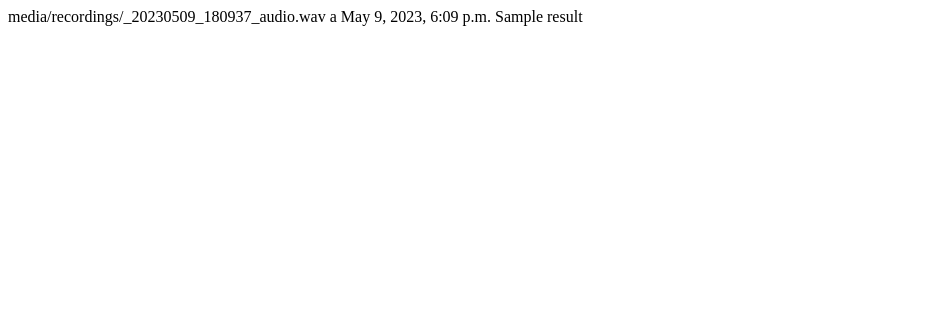
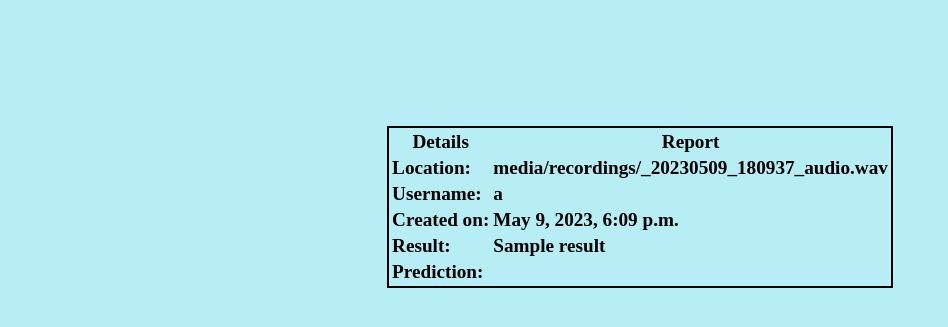
Before and after one commit to somgupta50/web3, a Django app: template templates/predict_depression.html in a window 1280 px wide. Shown: the top 327 px of the page, without its empty margins (0-948 px from the left). Run offline with Django 4.2, Linux system fonts and the light colour scheme; data comes from the database, SQL or seed files in the repository; both versions use the stored data as it was after the commit; tables that the repository leaves empty hold one stand-in row (values such as "Sample post"); the template is opened without the code that fills it: values that come from a table or form of the project are taken from there, most other values are stand-ins (such as "Sample title", 1, 10 or a date in 2020); some libraries are stand-ins or nearby versions.

Commit message:
complete

```diff
--- a/app/models.py
+++ b/app/models.py
@@ -25,4 +25,4 @@
     created_on = models.DateTimeField(auto_now_add=True)
 
     def __str__(self):
-        return self.audio_file
+        return self.path
--- a/templates/predict_depression.html
+++ b/templates/predict_depression.html
@@ -1,5 +1,40 @@
-{{audio.path}}
-{{audio.user.username}}
-{{audio.created_on}}
-{{result}}
-{{message}}
+<html>
+<head>
+  <style>
+  </style>
+<body style="background-color: rgb(183, 237, 244);">
+<title>Depression Detection</title>
+<div class="container-fluid p-10" style="text-align: center; margin-top: 10%;
+font-size: 25x; font-family: 'Times New Roman', Times, serif; font-weight: 700; text-align: center;">
+<table style="margin-left:auto; margin-right: auto; border: 2px solid black; font-weight: 700; table-layout: auto; font-size: larger;"  >
+
+  <tr>
+    <th>Details</th>
+    <th>Report</th>
+  </tr>
+  <tr>
+    <td>Location:</td>
+    <td> {{audio.path}}</td>
+  </tr>
+  <tr>
+    <td>Username:</td>
+    <td>{{audio.user.username}}</td>
+  </tr>
+  <tr>
+    <td>Created on:</td>
+    <td> {{audio.created_on}}</td>
+  </tr>
+  <tr>
+    <td>Result:</td>
+    <td> {{result}}</td>
+  </tr>
+  <tr>
+    <td>Prediction:</td>
+    <td style="color: red;"> {{message}}</td>
+  </tr>
+
+</table>
+</div>
+</body>
+</head>
+</html>
```
Also changed, not shown: templates/landing.html (+9 -2 lines), templates/record.html (+14 -1 lines), app/static/images/plot.png, db.sqlite3, 12 other files.
